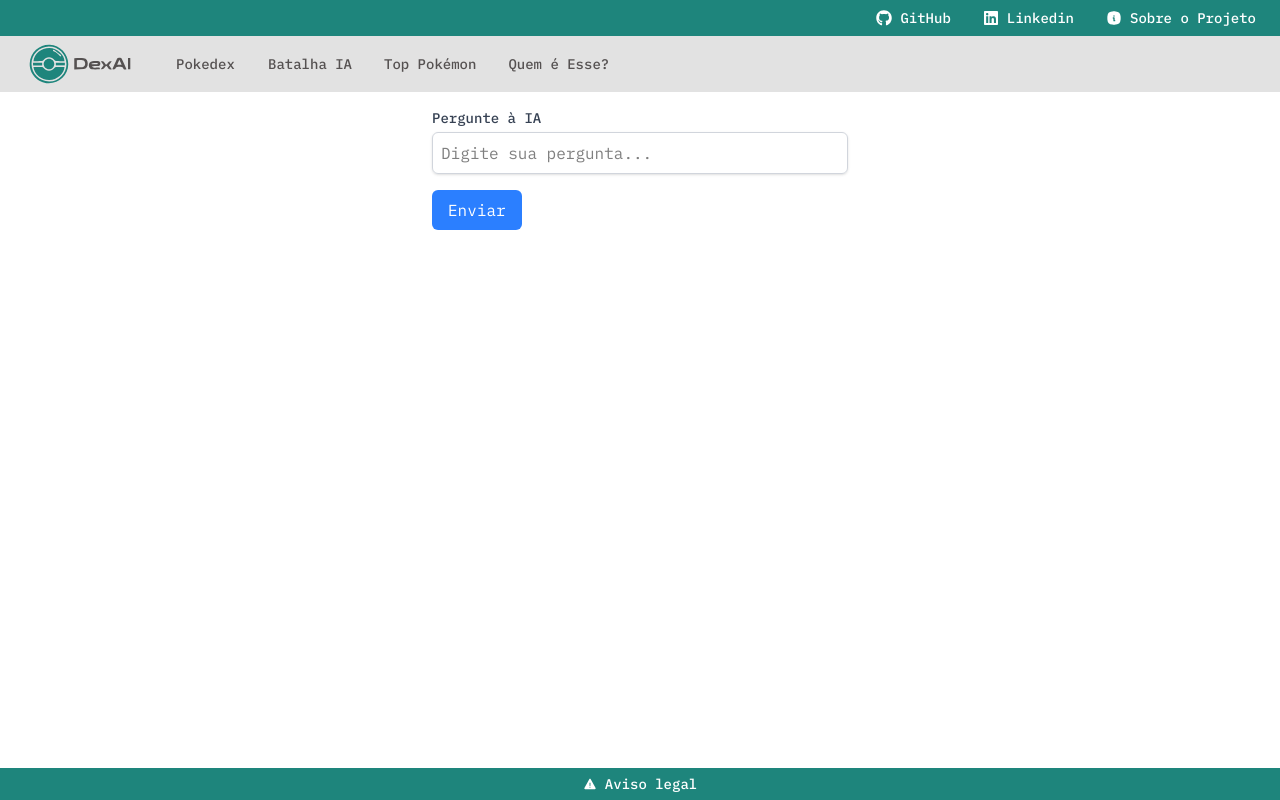
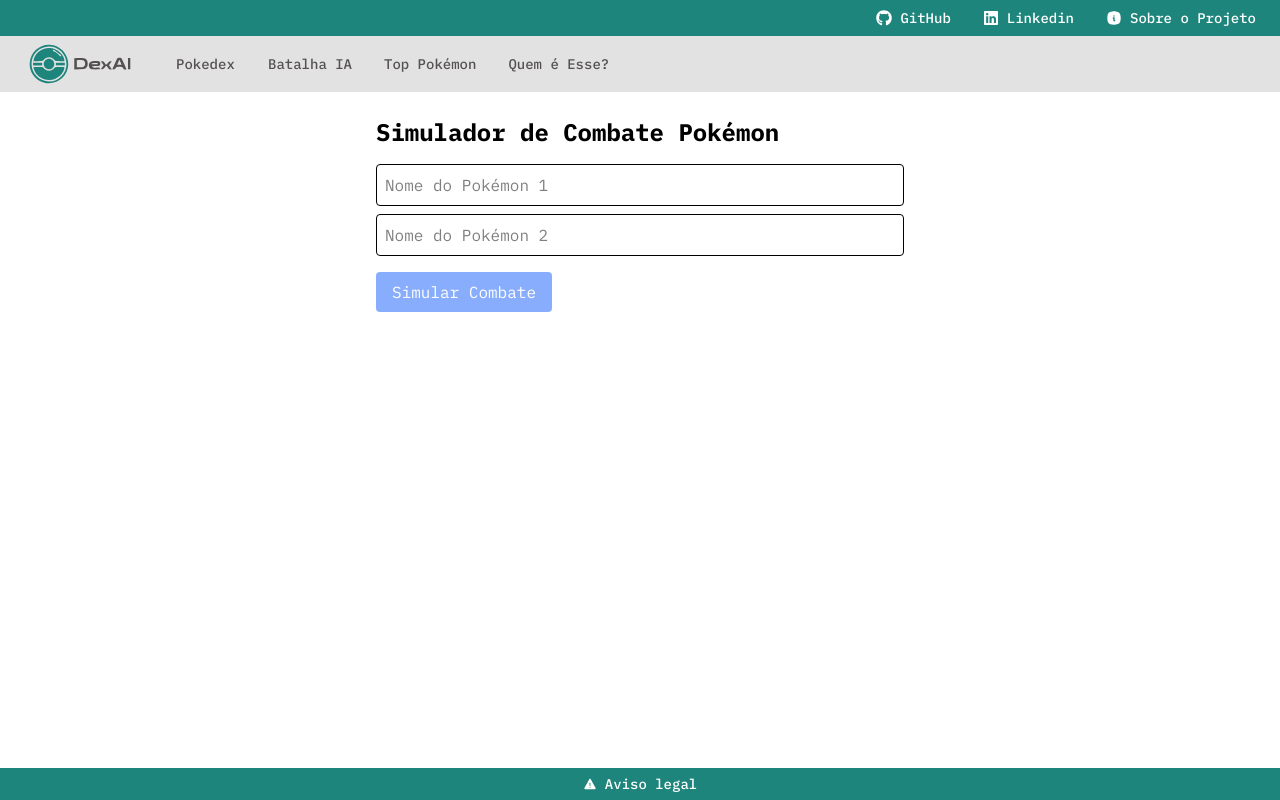
Before and after one commit to EmeteZ/DexAI, a Next.js app in the folder dex-ai/: page /battleIA in a window 1280 px wide. Built offline with nearby package versions, Linux system fonts and the light colour scheme; no server answers.

Commit message:
fix: Gemini funcionando corretamente

```diff
--- a/dex-ai/package.json
+++ b/dex-ai/package.json
@@ -9,7 +9,7 @@
     "lint": "next lint"
   },
   "dependencies": {
-    "@google/genai": "^1.4.0",
+    "@google/genai": "^1.9.0",
     "axios": "^1.8.4",
     "cors": "^2.8.5",
     "dotenv": "^16.5.0",
@@ -18,7 +18,8 @@
     "postcss": "^8.5.3",
     "react": "^19.0.0",
     "react-dom": "^19.0.0",
-    "react-icons": "^5.5.0"
+    "react-icons": "^5.5.0",
+    "react-markdown": "^10.1.0"
   },
   "devDependencies": {
     "@eslint/eslintrc": "^3",
--- a/dex-ai/src/components/Home/Banner.tsx
+++ b/dex-ai/src/components/Home/Banner.tsx
@@ -1,13 +1,61 @@
+"use client";
+import React, { useRef } from "react";
+
 export default function Banner() {
-    return (
-      <div className="flex relative w-full h-56 overflow-hidden shadow-inner-strong items-center justify-center ">
-        <div className="flex bg-black/20 w-full h-fit items-center justify-center ">
+  const imgRef = useRef<HTMLImageElement>(null);
+
+  // Função chamada ao mover o mouse sobre o banner
+  function handleMouseMove(e: React.MouseEvent<HTMLDivElement, MouseEvent>) {
+    const banner = e.currentTarget;
+    const rect = banner.getBoundingClientRect();
+    const x = e.clientX - rect.left; // posição X do mouse dentro do banner
+    const y = e.clientY - rect.top;  // posição Y do mouse dentro do banner
+
+    // Centraliza as coordenadas em relação ao centro do banner
+    const centerX = rect.width / 2;
+    const centerY = rect.height / 2;
+    const rotateY = ((x - centerX) / centerX) * 15; // até 15 graus para os lados
+    const rotateX = -((y - centerY) / centerY) * 10; // até 10 graus para cima/baixo
+
+    if (imgRef.current) {
+      imgRef.current.style.transform = `
+        perspective(800px)
+        rotateY(${rotateY}deg)
+        rotateX(${rotateX}deg)
+        scale(1.07)
+      `;
+      imgRef.current.style.transition = "transform 0.1s";
+    }
+  }
+
+  // Ao sair do banner, reseta o efeito
+  function handleMouseLeave() {
+    if (imgRef.current) {
+      imgRef.current.style.transform = "perspective(800px) rotateY(0deg) rotateX(0deg) scale(1)";
+      imgRef.current.style.transition = "transform 0.5s";
+    }
+  }
+
+  return (
+    <div
+      className="flex relative w-full h-56 overflow-hidden shadow-inner-strong items-center justify-center"
+      onMouseMove={handleMouseMove}
+      onMouseLeave={handleMouseLeave}
+      style={{ cursor: "pointer" }}
+    >
+      <div className="flex bg-black/20 w-full h-fit items-center justify-center">
         <img
+          ref={imgRef}
           src="/assets/Images/Charizard.png"
-          className="w-fit h-56 object-cover object-center"
+          alt="Charizard"
+          className="w-auto h-56 object-cover object-center"
+          style={{
+            willChange: "transform",
+            transition: "transform 0.5s cubic-bezier(.25,.8,.25,1)",
+
+          }}
         />
-
-        </div>
       </div>
-    );
-  }
+    </div>
+  );
+}
--- a/dex-ai/src/components/Home/Cards.tsx
+++ b/dex-ai/src/components/Home/Cards.tsx
@@ -4,12 +4,6 @@ import WhoPokemon from "../../../public/assets/Images/whoPokemon.jpg";
 import SearchPokemon from "../../../public/assets/Images/searchPokemon.jpg";
 import Image from "next/image";
 
-// Adicione esta configuração no seu tailwind.config.js:
-/*
-
-  // ...
-}
-*/
 
 const Card = [
   {
@@ -42,7 +36,7 @@ export default function Cards() {
           Explore o mundo Pokémon como nunca antes!
         </p>
         <p className="text-2xl text-textb font-lexend text-center">
-          Veja stats, jogue com IA, filtre por tipo e muito mais.
+          Veja stats, simule com IA, descubra o pokemon e muito mais.
         </p>
       </div>
       <div className="flex flex-wrap justify-center gap-8 mt-5 bg-neutral rounded-2xl p-6">
--- a/dex-ai/src/components/battleIA/combat.tsx
+++ b/dex-ai/src/components/battleIA/combat.tsx
@@ -1,59 +1,116 @@
 "use client";
-import React, { useState } from 'react';
+import React, { useState } from "react";
+import { GoogleGenAI } from "@google/genai";
+import ReactMarkdown from "react-markdown";
+
+const apiKey = process.env.NEXT_PUBLIC_GOOGLE_GEMINI_API_KEY;
+
+if (!apiKey) {
+  throw new Error("A chave da API não foi encontrada. Verifique o arquivo .env.");
+}
+
+const ai = new GoogleGenAI({ apiKey });
 
 export default function Combat() {
-  const [prompt, setPrompt] = useState('');
-  const [response, setResponse] = useState('');
+  const [pokemon1, setPokemon1] = useState("");
+  const [pokemon2, setPokemon2] = useState("");
+  const [responseText, setResponseText] = useState("");
   const [loading, setLoading] = useState(false);
+  const [error, setError] = useState("");
 
-  const handleSubmit = async (e: { preventDefault: () => void; }) => {
-    e.preventDefault();
+  async function fetchPokemonStats(name) {
+    try {
+      const response = await fetch(`https://pokeapi.co/api/v2/pokemon/${name.toLowerCase()}`);
+      if (!response.ok) {
+        throw new Error(`Pokémon ${name} não encontrado.`);
+      }
+      const data = await response.json();
+      // Extrair estatísticas relevantes
+      const stats = {};
+      data.stats.forEach(stat => {
+        stats[stat.stat.name] = stat.base_stat;
+      });
+      // Extrair tipos
+      const types = data.types.map(t => t.type.name);
+      return {
+        name: data.name,
+        stats,
+        types
+      };
+    } catch (err) {
+      throw err;
+    }
+  }
+
+  async function handleSimulate() {
     setLoading(true);
+    setError("");
+    setResponseText("");
     try {
-      const respostaGemini = await fetch('http://localhost:3000/gemini', {
-        method: 'POST',
-        headers: { 'Content-Type': 'application/json' },
-        body: JSON.stringify({ prompt })
+      const p1 = await fetchPokemonStats(pokemon1);
+      const p2 = await fetchPokemonStats(pokemon2);
+
+      // Montar prompt para Gemini
+      const prompt = `Simule um embate entre dois pokémons com base nas seguintes informações:
+
+Pokémon 1: ${p1.name}
+Tipos: ${p1.types.join(", ")}
+Estatísticas: HP ${p1.stats.hp}, Ataque ${p1.stats.attack}, Defesa ${p1.stats.defense}, Ataque Especial ${p1.stats['special-attack']}, Defesa Especial ${p1.stats['special-defense']}, Velocidade ${p1.stats.speed}
+
+Pokémon 2: ${p2.name}
+Tipos: ${p2.types.join(", ")}
+Estatísticas: HP ${p2.stats.hp}, Ataque ${p2.stats.attack}, Defesa ${p2.stats.defense}, Ataque Especial ${p2.stats['special-attack']}, Defesa Especial ${p2.stats['special-defense']}, Velocidade ${p2.stats.speed}
+
+Baseie o resultado em fundamentos de batalha Pokémon, considerando tipos, estatísticas e estratégias. Não quero que diga nenhuma estatistica, apenas diga como seria e um pequeno resumo do porque. Responda em formato Markdown, usando títulos, listas e negrito para destacar os pontos principais`;
+
+      const response = await ai.models.generateContent({
+        model: "gemini-2.5-flash",
+        contents: prompt
       });
-      const data = await respostaGemini.json();
-      setResponse(data.text);
-    } catch (error) {
-      setResponse('Erro ao conectar com a IA. Verifique o backend.');
-      console.error(error);
+
+      setResponseText(response.text || "Sem resposta da IA.");
+    } catch (err) {
+      setError(err.message || "Erro ao buscar dados dos pokémons.");
     } finally {
       setLoading(false);
     }
-  };
+  }
 
   return (
-    <div className="p-4 max-w-md mx-auto">
-      <form onSubmit={handleSubmit} className="space-y-4">
-        <div>
-          <label htmlFor="prompt" className="block text-sm font-medium text-gray-700">
-            Pergunte à IA
-          </label>
+    <div className="p-6 max-w-xl mx-auto">
+      <h1 className="text-2xl font-bold mb-4">Simulador de Combate Pokémon</h1>
+      <div className="mb-4">
         <input
-            id="prompt"
           type="text"
-            value={prompt}
-            onChange={(e) => setPrompt(e.target.value)}
-            placeholder="Digite sua pergunta..."
-            className="mt-1 block w-full border border-gray-300 rounded-md shadow-sm p-2"
+          placeholder="Nome do Pokémon 1"
+          value={pokemon1}
+          onChange={(e) => setPokemon1(e.target.value)}
+          className="border p-2 rounded w-full mb-2"
+          disabled={loading}
+        />
+        <input
+          type="text"
+          placeholder="Nome do Pokémon 2"
+          value={pokemon2}
+          onChange={(e) => setPokemon2(e.target.value)}
+          className="border p-2 rounded w-full"
           disabled={loading}
         />
       </div>
       <button
-          type="submit"
-          className="px-4 py-2 bg-blue-500 text-white rounded-md hover:bg-blue-600 disabled:opacity-50"
-          disabled={loading}
+        onClick={handleSimulate}
+        disabled={loading || !pokemon1 || !pokemon2}
+        className="bg-blue-600 text-white py-2 px-4 rounded hover:bg-blue-700 disabled:opacity-50"
       >
-          {loading ? 'Enviando...' : 'Enviar'}
+        {loading ? "Simulando..." : "Simular Combate"}
       </button>
-      </form>
-      {response && (
-        <div className="mt-4 p-4 bg-gray-100 rounded-md">
-          <h3 className="font-medium text-gray-800">Resposta da IA:</h3>
-          <p className="mt-2 text-gray-700">{response}</p>
+      {error && <p className="text-red-600 mt-4">{error}</p>}
+      {responseText && (
+        <div className="mt-6 p-4 border rounded bg-gray-100 whitespace-pre-wrap">
+          <h2 className="font-semibold mb-2">Resultado da Simulação:</h2>
+          <div className="Prose">
+           <ReactMarkdown>{responseText}</ReactMarkdown>
+           </div>
         </div>
       )}
     </div>
--- a/dex-ai/src/components/quizPokemon/quiz.tsx
+++ b/dex-ai/src/components/quizPokemon/quiz.tsx
@@ -18,7 +18,6 @@ export default function Quiz() {
   const [showActiveImage, setShowActiveImage] = useState(false);
   const [loading, setLoading] = useState(true);
 
-  // Busca e embaralha os pokémons da 1ª geração (IDs 1 a 151)
   useEffect(() => {
     const fetchPokemons = async () => {
       const pokemonList = [];
@@ -28,7 +27,7 @@ export default function Quiz() {
           const data = await response.json();
           pokemonList.push({
             name: data.name,
-            image: data.sprites.other['official-artwork'].front_default
+            image: data.sprites?.other?.['official-artwork']?.front_default
           });
         } catch (error) {
           console.error(`Erro ao buscar Pokémon ${id}:`, error);
@@ -66,6 +65,14 @@ export default function Quiz() {
     }
   };
 
+  // Função para trocar o Pokémon manualmente
+  const handleSkip = () => {
+    setShowActiveImage(false);
+    setIsCorrect(null);
+    setAnswer('');
+    setCurrentIndex((prev) => (prev + 1) % pokemons.length);
+  };
+
   return (
     <div className="min-h-screen flex flex-col items-center justify-center p-6">
       <h1 className="text-3xl font-bold mb-6 text-textb">Quem é esse Pokémon?</h1>
@@ -92,6 +99,13 @@ export default function Quiz() {
             Confirmar
           </button>
         </form>
+        <button
+          onClick={handleSkip}
+          className="mt-4 bg-gray-400 text-white font-semibold py-2 px-4 rounded-md hover:bg-gray-500 transition cursor-pointer"
+          disabled={showActiveImage}
+        >
+          Atualizar
+        </button>
         {isCorrect === true && (
           <p className="mt-4 text-green-600 font-semibold">Parabéns! Você acertou!</p>
         )}
```
Also changed, not shown: dex-ai/src/styles/globals.css (line endings or trailing spaces), 1 other file (tests, documents, lock files or other folders). Lines whose indentation alone changed are shown as unchanged.
